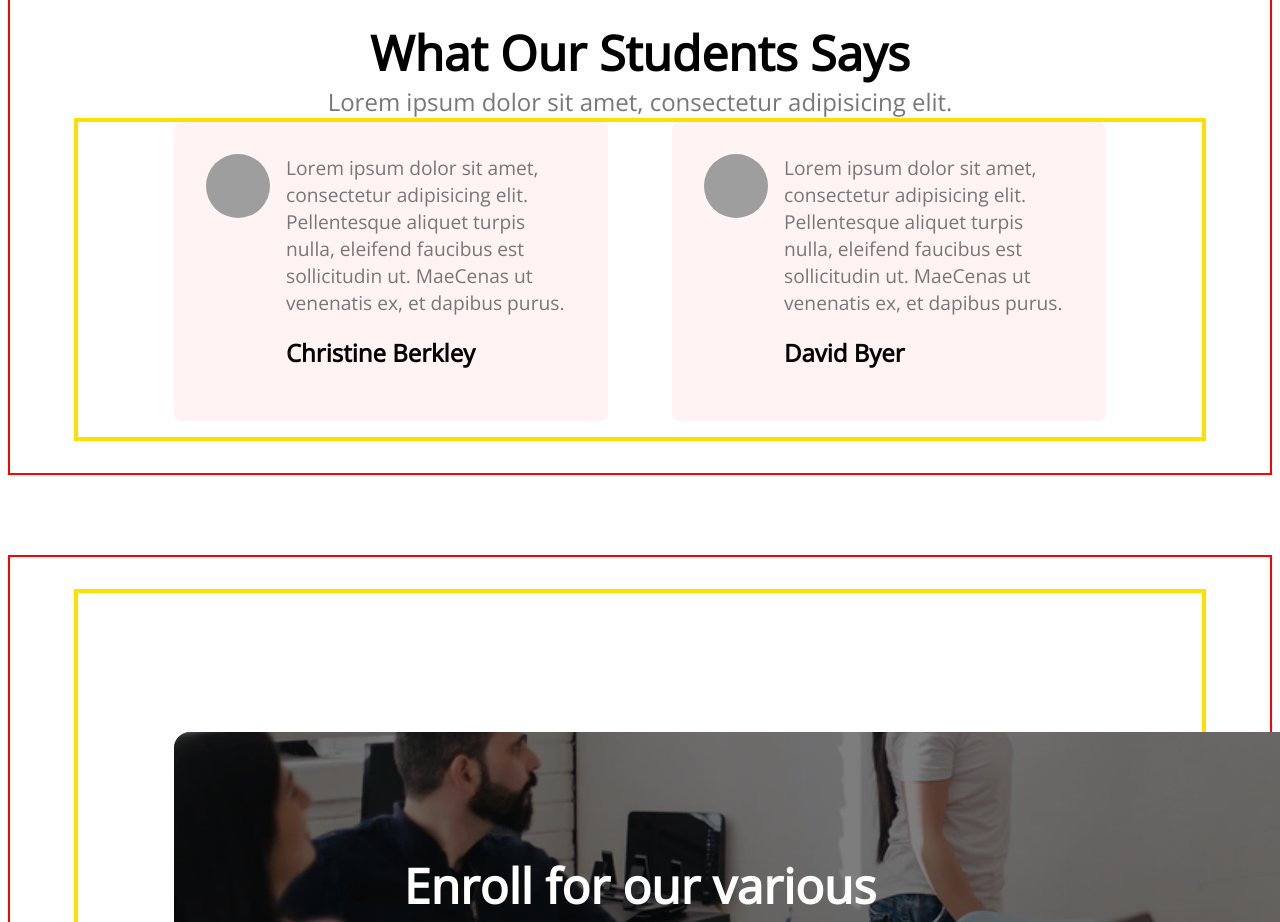
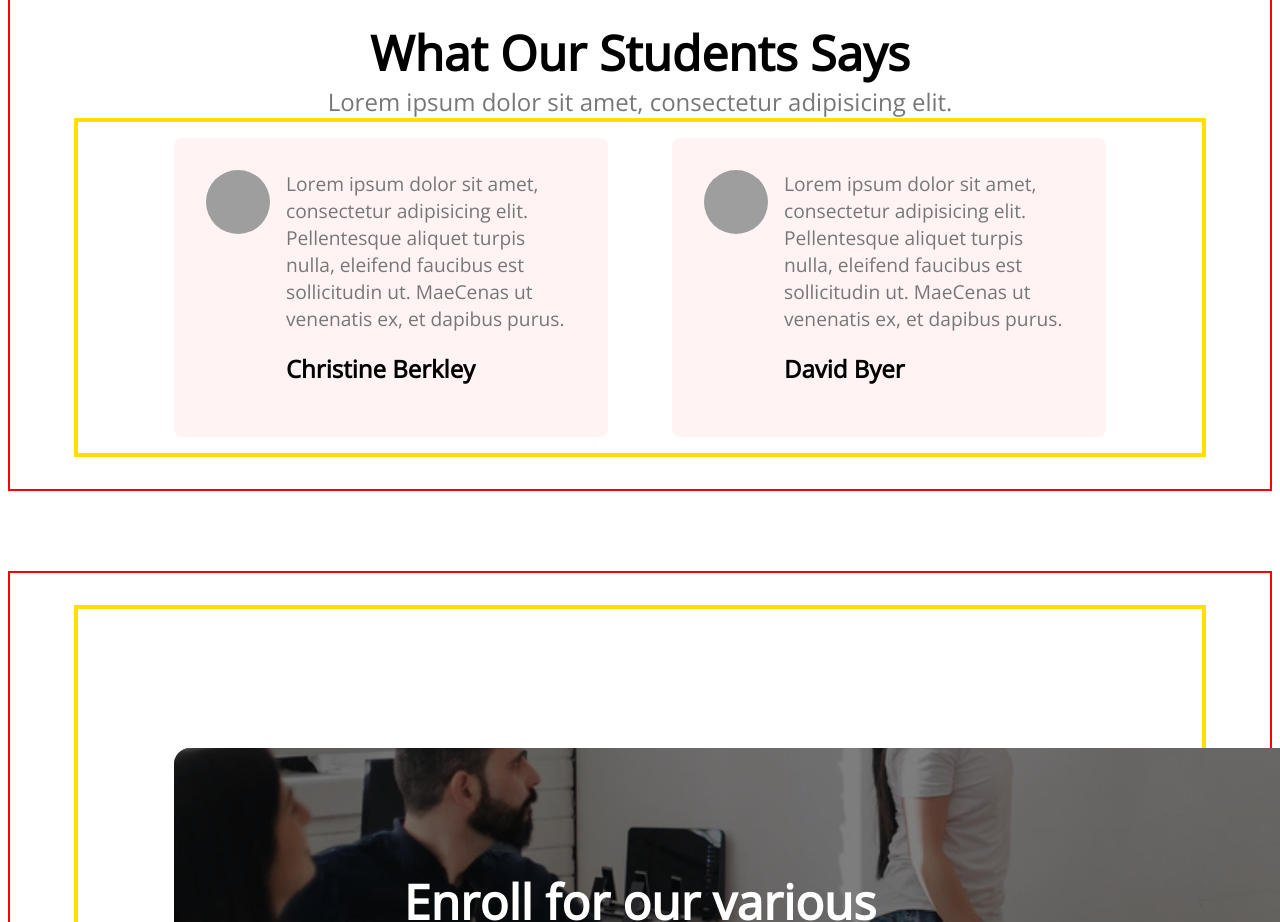
Before and after one commit to varunsr-22737/Assignment1-26MAY, a plain HTML site: page index.html in a window 1280 px wide. Shown: the part 3560-4482 px from the top of the page. Drawn offline with nearby package versions, Linux system fonts and the light colour scheme; grey boxes are pictures that could not be loaded.

Commit message:
Corrected margin of media object.

```diff
--- a/index.css
+++ b/index.css
@@ -197,7 +197,7 @@ body {
   display: flex;
   align-items: flex-start;
   padding: 2rem;
-  margin: 0 2rem 1rem 2rem;
+  margin: 1rem 2rem 1rem 2rem;
 }
 
 .navBar {
```
